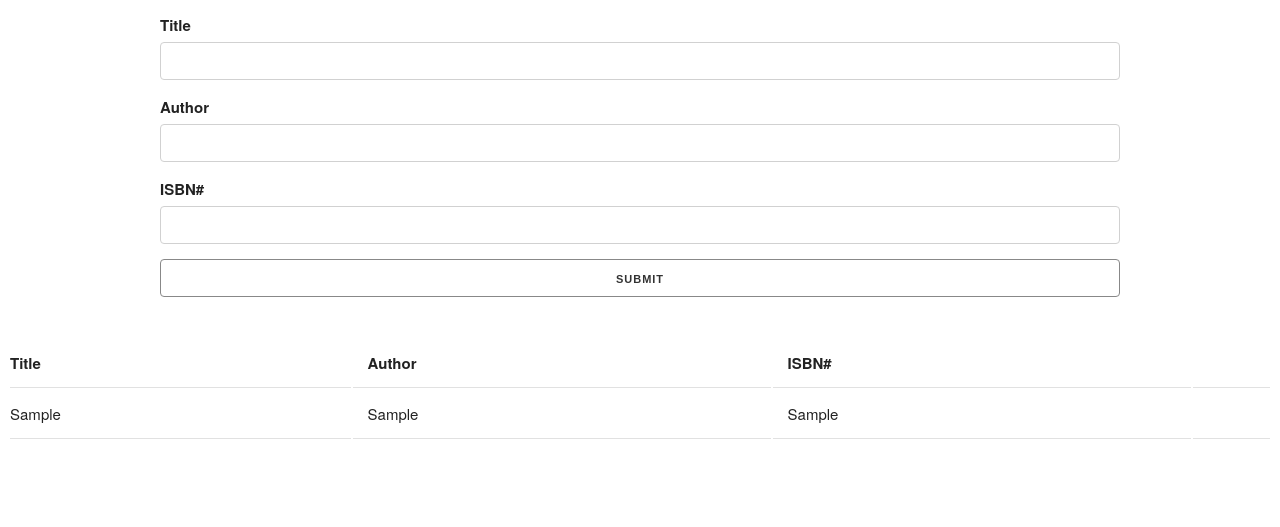
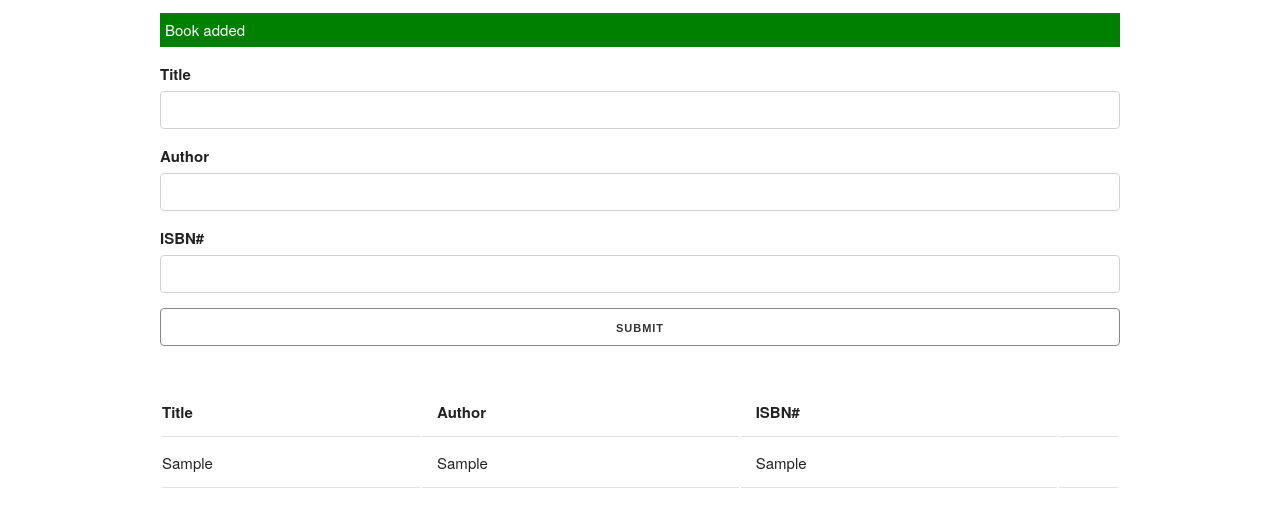
Before and after one commit to jsi-webdev/BookList_with_OOP, a plain HTML site: page index.html in a window 1280 px wide. Both pictures are taken after typing "Sample", "Sample", "Sample" into the empty fields and a click on the input "Submit". Shown: the part 75-602 px from the top of the page. Drawn offline with nearby package versions, Linux system fonts and the light colour scheme.

Commit message:
Validation logic and ui for missing fields of book

```diff
--- a/app.js
+++ b/app.js
@@ -28,6 +28,25 @@ UI.prototype.addBookToList = function (book) {
   list.appendChild(row);
 };
 
+UI.prototype.showAlert = function (message, className) {
+  // Create div
+  const div = document.createElement("div");
+  // Add classes
+  div.className = "alert " + className;
+  // Add text
+  div.appendChild(document.createTextNode(message));
+  // Get parent
+  const container = document.querySelector(".container");
+  // Get form
+  const form = document.querySelector("#book-form");
+  // Insert alert
+  container.insertBefore(div, form);
+  // Timeout after 3sec
+  setTimeout(function () {
+    document.querySelector(".alert").remove();
+  }, 3000);
+};
+
 // Clear fields
 UI.prototype.clearFields = function () {
   document.getElementById("title").value = "";
@@ -48,10 +67,16 @@ document.getElementById("book-form").addEventListener("submit", function (e) {
   // Instantiate UI
   const ui = new UI();
 
-  // Add book to list
-  ui.addBookToList(book);
-  // Clear input field
-  ui.clearFields();
-
+  // Validatation
+  if (title === "" || author === "" || isbn === "") {
+    ui.showAlert("Please fill in all fields", "error");
+  } else {
+    // Add book to list
+    ui.addBookToList(book);
+    // Show Success adding book
+    ui.showAlert("Book added", "success");
+    // Clear input field
+    ui.clearFields();
+  }
   e.preventDefault();
 });
--- a/index.html
+++ b/index.html
@@ -27,8 +27,7 @@
           <input type="submit" value="Submit" class="u-full-width">
         </div>
       </form>
-    </div>
-    <table class="u-full-width">
+     <table class="u-full-width">
       <thead>
         <tr>
           <th>Title</th>
@@ -39,6 +38,7 @@
         <tbody id="book-list"></tbody>
       </thead>
     </table>
+  </div>
     <script src="app.js"></script>
   </body>
 </html>
```
